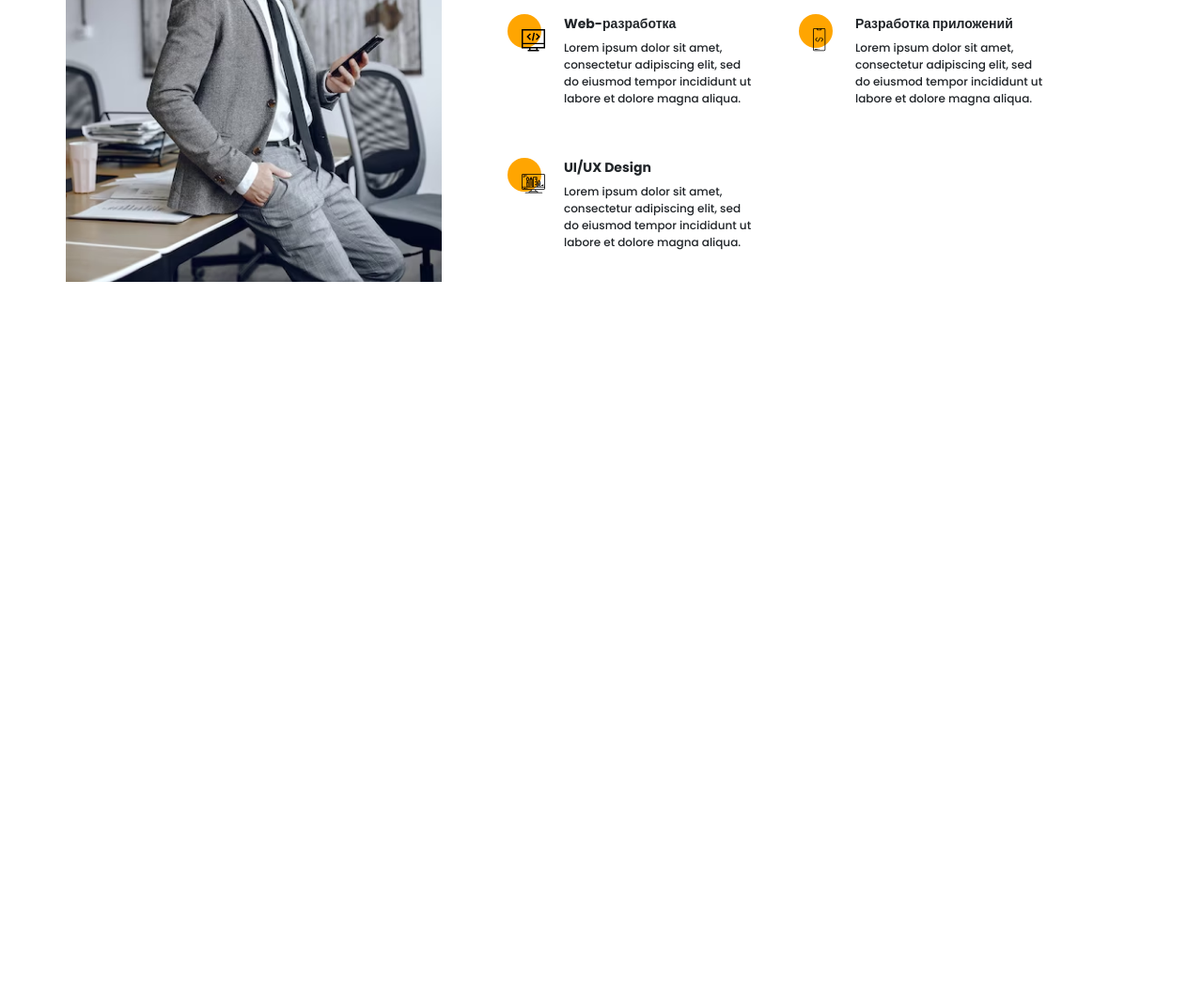
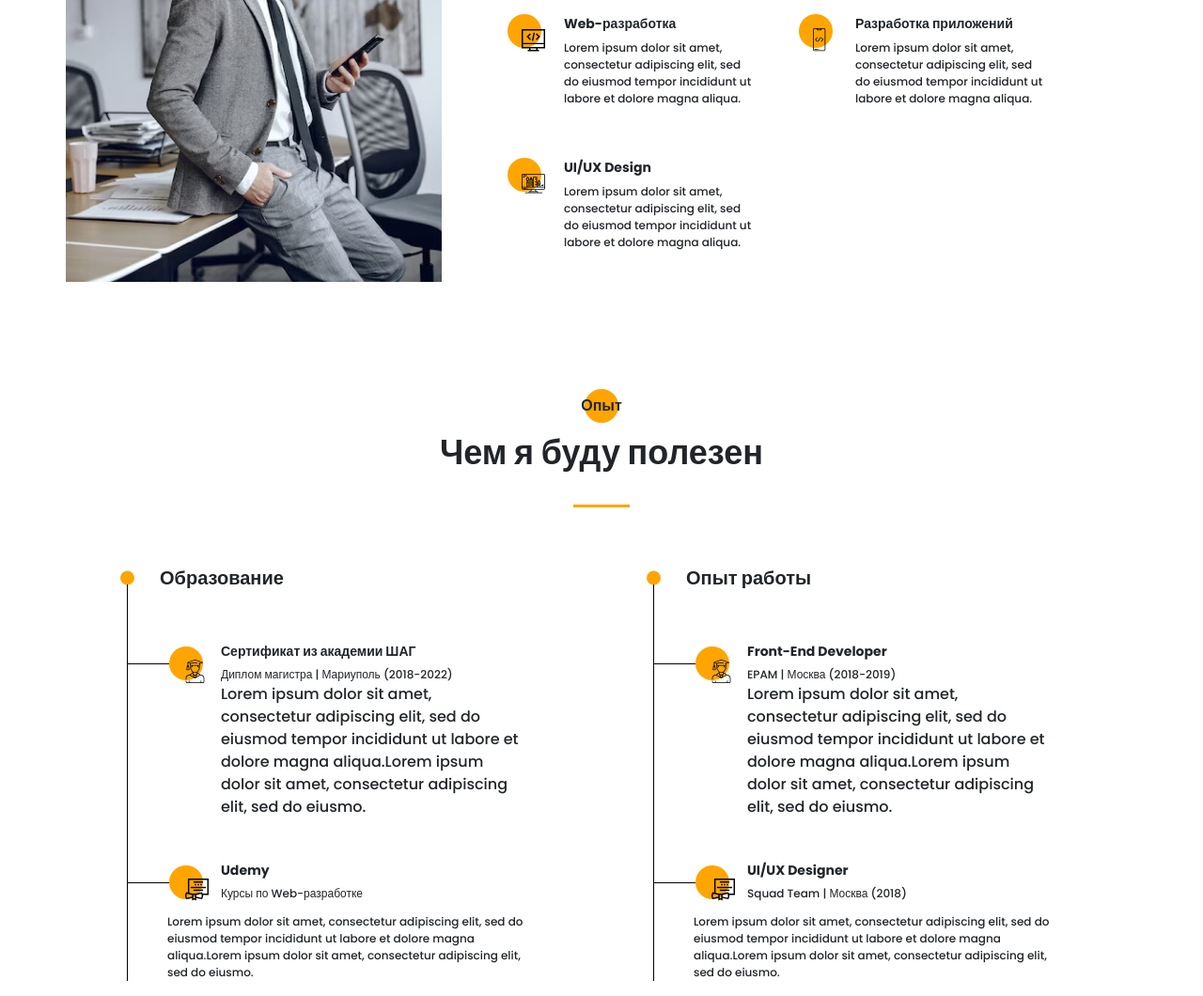
Before and after one commit to DavidAvdeenko/portfolio, a plain HTML site: page index.html in a window 1280 px wide. Shown: the part 1220-2280 px from the top of the page at 94% size. Before the commit the page ends 1520 px from the top, so only its background shows below. Drawn offline with Linux system fonts and the light colour scheme.

Commit message:
added third screen for site

```diff
--- a/index.html
+++ b/index.html
@@ -120,7 +120,7 @@
       <div class="container">
          <div class="title title_fz16 promo__subtitle">Меня зовут Давид Авдеенко</div>
          <h1 class="title title_fz48 promo__title">Я web-разработчик
-            из города Мариуполь</h1>
+            из города Киев</h1>
          <div class="promo__btns">
             <a href="#" class="promo__link btn">Портфолио</a>
             <a href="#" class="promo__link">Про меня</a>
@@ -192,6 +192,87 @@
       </div>
    </section>
 
+   <section class="resume">
+      <div class="container">
+         <h2 class="title title_fz16 resume__title">Опыт</h2>
+         <div class="title title_fz36 resume__subtitle">Чем я буду полезен</div>
+         <div class="divider"></div>
+
+         <div class="resume__wrapper">
+            <div class="resume__column">
+               <h3 class="title title_fz20 resume__column-title">Образование</h3>
+               <ul>
+                  <li>
+                     <div class="resume__item">
+                        <div class="resume__item-head">
+                           <div class="resume__item-icon">
+                              <img src="icons/experience/university.svg" alt="">
+                           </div>
+                           <h4 class="title title_fz14">Сертификат из академии ШАГ</h4>
+                           <div class="resume__item-location">Диплом магистра | Мариуполь (2018-2022)</div>
+                           <div class="resume__body">Lorem ipsum dolor sit amet, consectetur adipiscing elit, sed do
+                              eiusmod tempor incididunt ut labore et dolore magna aliqua.Lorem ipsum dolor sit amet,
+                              consectetur adipiscing elit, sed do eiusmo. </div>
+                        </div>
+                     </div>
+                  </li>
+                  <li>
+                     <div class="resume__item">
+                        <div class="resume__item-head">
+                           <div class="resume__item-icon">
+                              <img src="icons/experience/courses.svg" alt="courses">
+                           </div>
+                           <h4 class="title title_fz14">Udemy</h4>
+                           <div class="resume__item-location">Курсы по Web-разработке </div>
+                        </div>
+                        <div class="resume__item-body">
+                           Lorem ipsum dolor sit amet, consectetur adipiscing elit, sed do eiusmod tempor incididunt ut
+                           labore et dolore magna aliqua.Lorem ipsum dolor sit amet, consectetur adipiscing elit, sed do
+                           eiusmo.
+                        </div>
+                     </div>
+                  </li>
+               </ul>
+            </div>
+
+            <div class="resume__column">
+               <h3 class="title title_fz20 resume__column-title">Опыт работы</h3>
+               <ul>
+                  <li>
+                     <div class="resume__item">
+                        <div class="resume__item-head">
+                           <div class="resume__item-icon">
+                              <img src="icons/experience/university.svg" alt="">
+                           </div>
+                           <h4 class="title title_fz14">Front-End Developer</h4>
+                           <div class="resume__item-location">EPAM | Москва (2018-2019)</div>
+                           <div class="resume__body">Lorem ipsum dolor sit amet, consectetur adipiscing elit, sed do
+                              eiusmod tempor incididunt ut labore et dolore magna aliqua.Lorem ipsum dolor sit amet,
+                              consectetur adipiscing elit, sed do eiusmo. </div>
+                        </div>
+                     </div>
+                  </li>
+                  <li>
+                     <div class="resume__item">
+                        <div class="resume__item-head">
+                           <div class="resume__item-icon">
+                              <img src="icons/experience/courses.svg" alt="courses">
+                           </div>
+                           <h4 class="title title_fz14">UI/UX Designer</h4>
+                           <div class="resume__item-location">Squad Team | Москва (2018)</div>
+                        </div>
+                        <div class="resume__item-body">
+                           Lorem ipsum dolor sit amet, consectetur adipiscing elit, sed do eiusmod tempor incididunt ut
+                           labore et dolore magna aliqua.Lorem ipsum dolor sit amet, consectetur adipiscing elit, sed do
+                           eiusmo.
+                        </div>
+                     </div>
+                  </li>
+               </ul>
+            </div>
+         </div>
+      </div>
+   </section>
    <script src="./js/script.js"></script>
 </body>
 
--- a/sass/blocks/_about.scss
+++ b/sass/blocks/_about.scss
@@ -22,7 +22,7 @@
       padding-top: 6px;
 
       .divider {
-         margin-top: 0;
+         margin: 0;
       }
    }
 
--- /dev/null
+++ b/sass/blocks/_resume.scss
@@ -0,0 +1,100 @@
+.resume {
+   padding-top: 120px;
+
+   &__title {
+      position: relative;
+      text-align: center;
+      @include before_circle;
+
+      &:before {
+         top: -6px;
+         left: 50%;
+         transform: translateX(-50%);
+      }
+   }
+
+   &__subtitle {
+      text-align: center;
+   }
+
+   &__wrapper {
+      padding: 60px 65px 0 65px;
+      display: grid;
+      grid-template-columns: repeat(2, 425px);
+      column-gap: 135px;
+   }
+   &__column {
+      &-title {
+          position: relative;
+          padding-left: 35px;
+          &:before {
+              content: '';
+              position: absolute;
+              width: 15px;
+              height: 15px;
+              background: $main-color;
+              border-radius: 100%;
+              left: -7px;
+              top: 50%;
+              transform: translateY(-50%);
+          }
+      }
+      ul {
+          list-style-type: none;
+          li {
+              position: relative;
+              &:after {
+                  content: '';
+                  width: 1px;
+                  height: calc(100% + 16px);
+                  position: absolute;
+                  top: -16px;
+                  left: 0;
+                  background-color: #000;
+              }
+          }
+      }
+  }
+  &__item {
+      position: relative;
+      &:before {
+          content: '';
+          height: 1px;
+          width: 45px;
+          position: absolute;
+          top: 68px;
+          background-color: #000;
+      }
+      &-head {
+          position: relative;
+          padding: 45px 0 0 100px;
+          h4 {
+              margin-bottom: 0;
+          }
+      }
+      &-body {
+          padding-left: 43px;
+          margin-top: 12px;
+      }
+      &-icon {
+          position: absolute;
+          top: 50px;
+          left: 45px;
+          @include before_circle;
+          img {
+              position: absolute;
+              left: 17px;
+              top: 14px;
+          }
+      }
+      &-location {
+          font-size: 12px;
+          line-height: 18px;
+          margin-top: 5px;
+      }
+      &-body {
+          font-size: 12px;
+          line-height: 18px;
+      }
+  }
+}
--- a/sass/blocks/_title.scss
+++ b/sass/blocks/_title.scss
@@ -12,6 +12,13 @@
       font-size: 16px;
       line-height: 24px;
    }
+   &_fz20 {
+      font-size: 20px;
+      line-height: 30px;
+   }
+   &_fz36 {
+      font-size: 36px;
+   }
 
    &_fz48 {
       font-size: 48px;
--- a/sass/style.scss
+++ b/sass/style.scss
@@ -18,7 +18,7 @@
    width: 60px;
    height: 3px;
    background-color: $main-color;
-   margin-top: 25px;
+   margin: 25px auto 0 auto;
 }
 
 @import 'blocks/promo';
@@ -27,3 +27,4 @@
 @import 'blocks/sidepanel';
 @import 'blocks/menu';
 @import 'blocks/about';
+@import 'blocks/resume';
```
Also changed, not shown: css/style.min.css, 1 other file.
